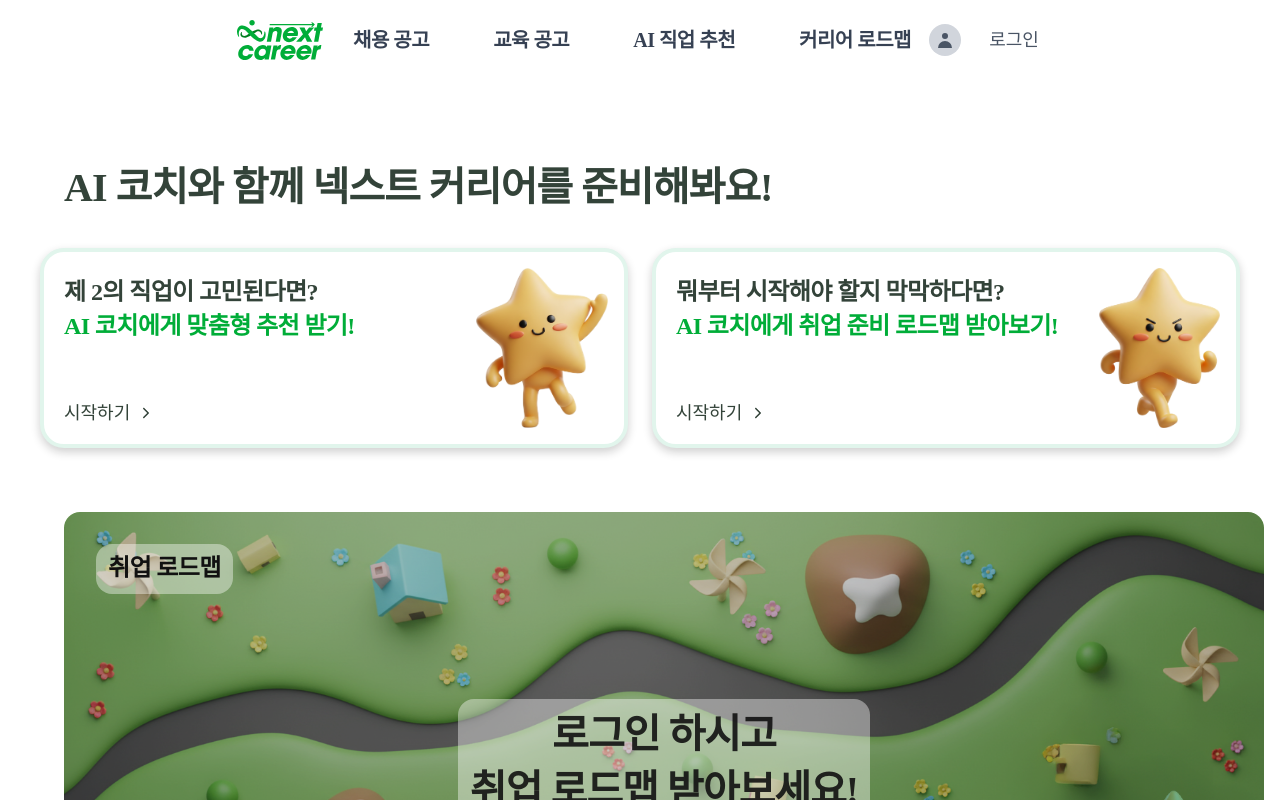
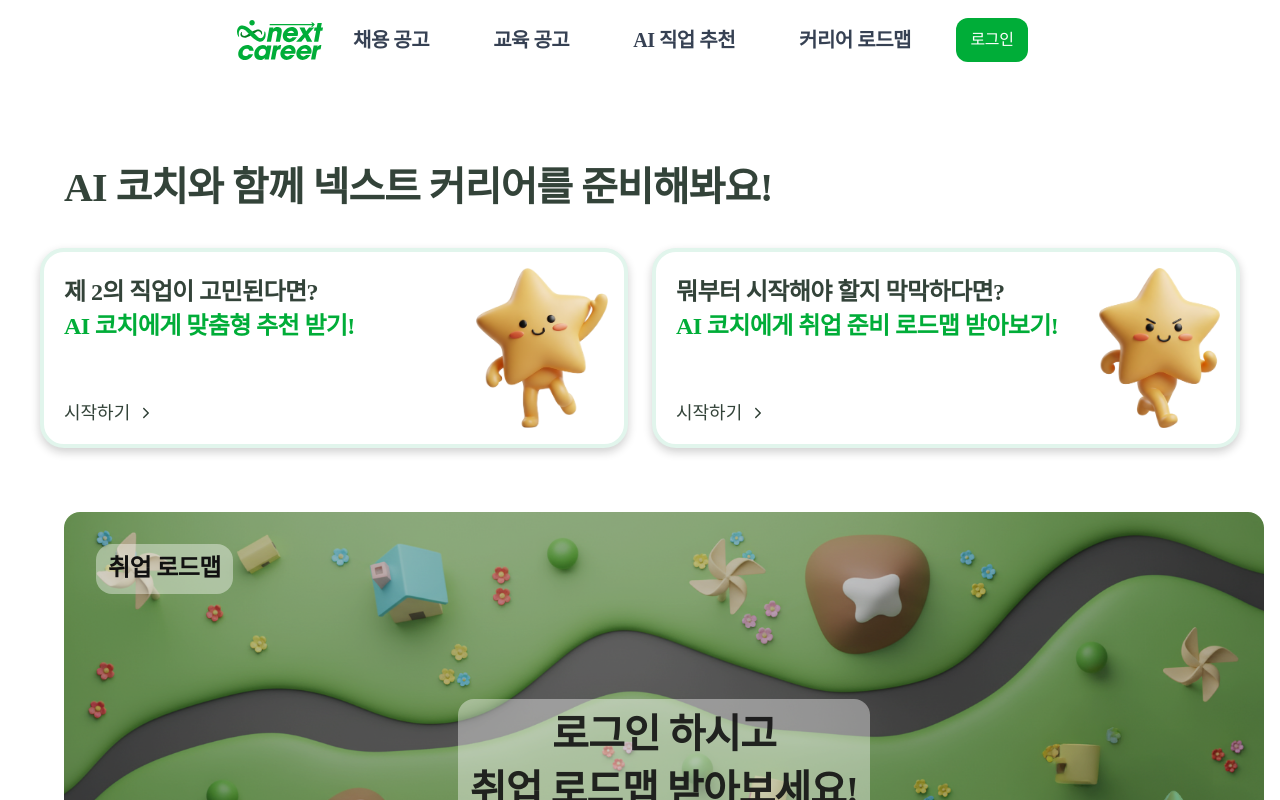
Before and after one commit to seyun31/2025_SEASONTHON_TEAM_42_FE, a Next.js app: page / in a window 1280 px wide. Shown: the top 800 px of the page. Built offline with nearby package versions, Linux system fonts and the light colour scheme; a web font is replaced by a local one.

Commit message:
refactor: 로그아웃 상태일 때 로그인 버튼 수정

```diff
--- a/src/components/layout/Header.tsx
+++ b/src/components/layout/Header.tsx
@@ -156,29 +156,12 @@ export default function Header() {
               </div>
             </div>
           ) : (
-            <>
-              {/* 사용자 프로필 아이콘 */}
-              <div className="w-8 h-8 bg-gray-300 rounded-full flex items-center justify-center">
-                <svg
-                  className="w-5 h-5 text-gray-600"
-                  fill="currentColor"
-                  viewBox="0 0 20 20"
-                  xmlns="http://www.w3.org/2000/svg"
-                >
-                  <path
-                    fillRule="evenodd"
-                    d="M10 9a3 3 0 100-6 3 3 0 000 6zm-7 9a7 7 0 1114 0H3z"
-                    clipRule="evenodd"
-                  />
-                </svg>
-              </div>
-              <Link
-                href="/member/login"
-                className="text-gray-600 hover:!text-green-600 px-4 py-2 text-m font-medium transition-colors duration-200"
-              >
-                로그인
-              </Link>
-            </>
+            <button
+              onClick={() => router.push('/member/login')}
+              className="relative h-11 w-18 shrink-0 rounded-[12px] bg-primary-90 text-white text-body-small-medium cursor-pointer"
+            >
+              로그인
+            </button>
           )}
         </div>
 
```
